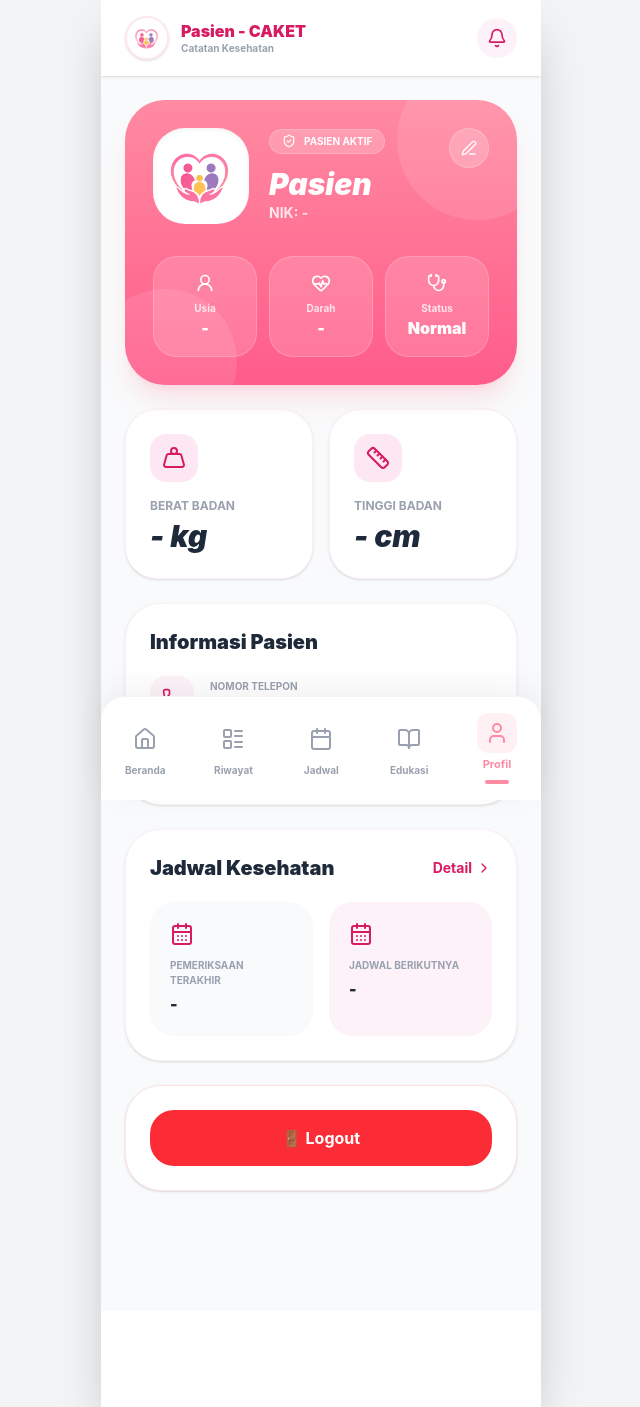
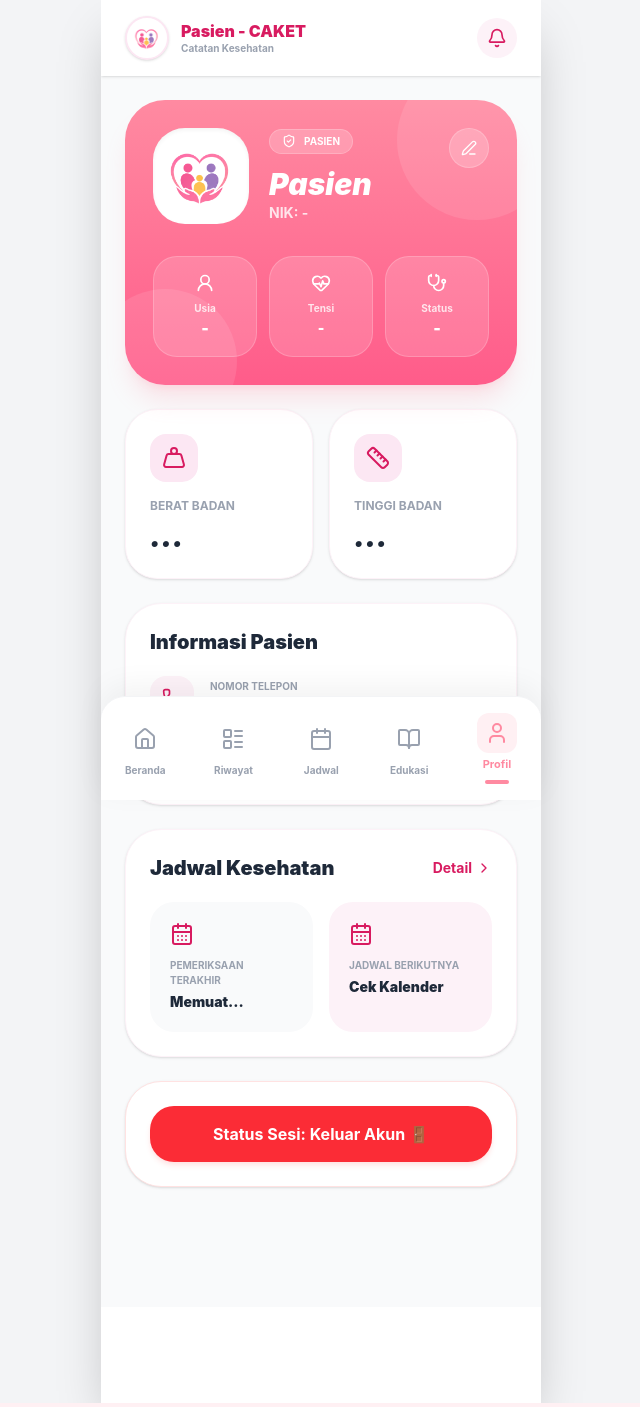
Before and after one commit to GithubFarelAlghazali/pasien-posyandu-digital, a React (Vite) app: page /profile in a window 1280 px wide. Shown: the whole page, without its empty margins (319-959 px from the left). Built offline with nearby package versions, Linux system fonts and the light colour scheme; no server answers; the database is empty; sample sign-in values are in the browser's storage.

Commit message:
feat: fetching data for profile-page

```diff
--- a/src/components/pages/ProfilePage.tsx
+++ b/src/components/pages/ProfilePage.tsx
@@ -1,22 +1,25 @@
-import {
-	Bell,
-	CalendarDays,
-	ChevronRight,
-	Edit3,
-	HeartPulse,
-	MapPin,
-	Phone,
-	Ruler,
-	ShieldCheck,
-	Stethoscope,
-	UserRound,
-	Weight,
-} from "lucide-react";
+import { Bell, CalendarDays, ChevronRight, Edit3, HeartPulse, MapPin, Phone, Ruler, ShieldCheck, Stethoscope, UserRound, Weight } from "lucide-react";
 import { motion } from "motion/react";
 import BottomNav from "@/src/components/organisms/BottomNav";
 import logoPosyandu from "@/src/assets/logo-posyandu.png";
 import { useEffect, useState } from "react";
 import { useNavigate } from "react-router-dom";
+import { useAuth } from "@/src/context/AuthContext"; // Mengambil sesi terpusat
+import { auth, db } from "@/src/services/firebase/config";
+import { signOut } from "firebase/auth";
+import { collection, query, where, onSnapshot, orderBy, limit } from "firebase/firestore";
+
+interface MedicalRecord {
+	beratBadan: number | null;
+	tinggiBadan: number | null;
+	gulaDarah: number | null;
+	tekananDarah?: {
+		sistolik: number | null;
+		distolik: number | null;
+	};
+	status_pertumbuhan: string;
+	waktuPemeriksaan?: string;
+}
 
 function hitungUsia(tanggalLahir: string) {
 	if (!tanggalLahir) return "-";
@@ -36,27 +39,58 @@ function hitungUsia(tanggalLahir: string) {
 
 export default function ProfilePage() {
 	const navigate = useNavigate();
+	const { user, userData } = useAuth(); // Ambil data profil live dari Firebase Context
+	const [record, setRecord] = useState<MedicalRecord | null>(null);
+	const [loadingRecord, setLoadingRecord] = useState(true);
 
-	const handleLogout = () => {
-		localStorage.removeItem("pasien");
-		localStorage.removeItem("pasienUser");
-		localStorage.removeItem("user");
-		localStorage.removeItem("currentUser");
+	// Tarik data pemeriksaan terakhir secara live dari koleksi healthRecord
+	useEffect(() => {
+		if (!user?.uid) return;
 
+		const q = query(collection(db, "healthRecord"), where("uid", "==", user.uid), orderBy("waktuPemeriksaan", "desc"), limit(1));
+
+		const unsubscribe = onSnapshot(
+			q,
+			(snapshot) => {
+				if (!snapshot.empty) {
+					setRecord(snapshot.docs[0].data() as MedicalRecord);
+				} else {
+					setRecord(null);
+				}
+				setRecordLoadingRecord(false);
+			},
+			(error) => {
+				console.error("Gagal memuat data rekam medis di profil:", error);
+				setLoadingRecord(false);
+			},
+		);
+
+		return () => unsubscribe();
+	}, [user]);
+
+	// Logout aman menggunakan Firebase Auth SDK resmi
+	const handleLogout = async () => {
+		try {
+			await signOut(auth);
 			navigate("/login");
+		} catch (error) {
+			console.error("Gagal melakukan proses logout:", error);
+		}
 	};
-	const [patient, setPatient] = useState<any>(null);
 
-	useEffect(() => {
-		const savedUser = localStorage.getItem("pasien");
-
-		if (savedUser) {
-			setPatient(JSON.parse(savedUser));
-		}
-	}, []);
+	// Helper merapikan tanggal pemeriksaan terformat lokal
+	const formatShortDate = (dateStr?: string) => {
+		if (!dateStr) return "-";
+		return new Date(dateStr).toLocaleDateString("id-ID", {
+			day: "numeric",
+			month: "short",
+			year: "numeric",
+		});
+	};
 
 	return (
 		<div className="bg-gray-50 min-h-screen pb-24">
+			{/* Navbar Header */}
 			<div className="bg-white px-6 py-4 flex justify-between items-center shadow-sm">
 				<div className="flex items-center gap-3">
 					<div className="w-11 h-11 rounded-full bg-white border-2 border-pink-100 p-1.5 flex items-center justify-center shadow-sm">
@@ -74,34 +108,25 @@ export default function ProfilePage() {
 			</div>
 
 			<div className="p-6 space-y-6">
-				<motion.div
-					initial={{ opacity: 0, y: 20 }}
-					animate={{ opacity: 1, y: 0 }}
-					className="pink-gradient rounded-[40px] p-7 text-white shadow-xl shadow-primary-pink/20 relative overflow-hidden"
-				>
+				{/* Kartu Profil Utama Sinematik */}
+				<motion.div initial={{ opacity: 0, y: 20 }} animate={{ opacity: 1, y: 0 }} className="pink-gradient rounded-[40px] p-7 text-white shadow-xl shadow-primary-pink/20 relative overflow-hidden">
 					<div className="absolute -right-10 -top-10 w-40 h-40 bg-white/10 rounded-full" />
 					<div className="absolute -left-8 -bottom-12 w-36 h-36 bg-white/10 rounded-full" />
 
 					<div className="relative flex justify-between items-start mb-8">
 						<div className="flex items-center gap-5">
-							<div className="w-24 h-24 bg-white rounded-[32px] p-3 flex items-center justify-center shadow-inner">
+							<div className="w-24 h-24 bg-white rounded-[32px] p-3 flex items-center justify-center shadow-inner bg-opacity-95">
 								<img src={logoPosyandu} alt="Logo CAKET" className="w-full h-full object-contain" />
 							</div>
 							<div>
 								<div className="bg-white/20 border border-white/20 px-3 py-1 rounded-full inline-flex items-center gap-2 mb-3">
 									<ShieldCheck className="w-3.5 h-3.5" />
-									<span className="text-[10px] font-bold uppercase">
-										{patient?.role || "Pasien Aktif"}
-									</span>
+									<span className="text-[10px] font-bold uppercase">{userData?.role || "Pasien"}</span>
 								</div>
 
-								<h1 className="text-3xl font-black italic leading-tight">
-									{patient?.nama || "Pasien"}
-								</h1>
+								<h1 className="text-3xl font-black italic leading-tight">{userData?.nama || "Pasien"}</h1>
 
-								<p className="text-white/80 text-sm font-bold">
-									NIK: {patient?.nik || "-"}
-								</p>
+								<p className="text-white/80 text-sm font-bold">NIK: {userData?.nik || "-"}</p>
 							</div>
 						</div>
 
@@ -110,57 +135,48 @@ export default function ProfilePage() {
 						</button>
 					</div>
 
+					{/* 3 Parameter Ringkasan Atas */}
 					<div className="grid grid-cols-3 gap-3 relative">
 						<div className="bg-white/15 border border-white/20 rounded-3xl p-4 text-center">
 							<UserRound className="w-5 h-5 mx-auto mb-2" />
 							<p className="text-[10px] font-bold opacity-80">Usia</p>
-							<p className="font-black">
-								{patient?.tanggalLahir ? hitungUsia(patient.tanggalLahir) : "-"}
-							</p>
+							<p className="font-black truncate">{userData?.tanggalLahir ? hitungUsia(userData.tanggalLahir) : "-"}</p>
 						</div>
 
 						<div className="bg-white/15 border border-white/20 rounded-3xl p-4 text-center">
 							<HeartPulse className="w-5 h-5 mx-auto mb-2" />
-							<p className="text-[10px] font-bold opacity-80">Darah</p>
-							<p className="font-black">-</p>
+							<p className="text-[10px] font-bold opacity-80">Tensi</p>
+							<p className="font-black text-sm pt-0.5">{record?.tekananDarah?.sistolik ? `${record.tekananDarah.sistolik}/${record.tekananDarah.distolik}` : "-"}</p>
 						</div>
 
 						<div className="bg-white/15 border border-white/20 rounded-3xl p-4 text-center">
 							<Stethoscope className="w-5 h-5 mx-auto mb-2" />
 							<p className="text-[10px] font-bold opacity-80">Status</p>
-							<p className="font-black">Normal</p>
+							<p className="font-black truncate">{record?.status_pertumbuhan || "-"}</p>
 						</div>
 					</div>
 				</motion.div>
 
+				{/* Parameter Antropometri Utama */}
 				<div className="grid grid-cols-2 gap-4">
-					<motion.div
-						initial={{ opacity: 0, y: 20 }}
-						animate={{ opacity: 1, y: 0 }}
-						transition={{ delay: 0.1 }}
-						className="bg-white rounded-[32px] p-6 border border-pink-50 shadow-sm"
-					>
+					<motion.div initial={{ opacity: 0, y: 20 }} animate={{ opacity: 1, y: 0 }} transition={{ delay: 0.1 }} className="bg-white rounded-[32px] p-6 border border-pink-50 shadow-sm">
 						<div className="w-12 h-12 rounded-2xl bg-pink-100 flex items-center justify-center mb-4">
 							<Weight className="text-secondary-pink" />
 						</div>
 						<p className="text-xs text-gray-400 font-bold uppercase mb-1">Berat Badan</p>
-						<p className="text-3xl font-black text-gray-800 italic">- kg</p>
+						<p className="text-3xl font-black text-gray-800 italic">{loadingRecord ? "..." : record ? `${record.beratBadan} kg` : "Belum ada"}</p>
 					</motion.div>
 
-					<motion.div
-						initial={{ opacity: 0, y: 20 }}
-						animate={{ opacity: 1, y: 0 }}
-						transition={{ delay: 0.2 }}
-						className="bg-white rounded-[32px] p-6 border border-pink-50 shadow-sm"
-					>
+					<motion.div initial={{ opacity: 0, y: 20 }} animate={{ opacity: 1, y: 0 }} transition={{ delay: 0.2 }} className="bg-white rounded-[32px] p-6 border border-pink-50 shadow-sm">
 						<div className="w-12 h-12 rounded-2xl bg-pink-100 flex items-center justify-center mb-4">
 							<Ruler className="text-secondary-pink" />
 						</div>
 						<p className="text-xs text-gray-400 font-bold uppercase mb-1">Tinggi Badan</p>
-						<p className="text-3xl font-black text-gray-800 italic">- cm</p>
+						<p className="text-3xl font-black text-gray-800 italic">{loadingRecord ? "..." : record ? `${record.tinggiBadan} cm` : "Belum ada"}</p>
 					</motion.div>
 				</div>
 
+				{/* Informasi Identitas Pasien */}
 				<div className="bg-white rounded-[36px] p-6 border border-pink-50 shadow-sm">
 					<h2 className="text-xl font-black text-gray-800 mb-5">Informasi Pasien</h2>
 
@@ -171,7 +187,7 @@ export default function ProfilePage() {
 							</div>
 							<div>
 								<p className="text-[10px] text-gray-400 font-bold uppercase">Nomor Telepon</p>
-								<p className="font-bold text-gray-800">{patient?.telepon || "-"}</p>
+								<p className="font-bold text-gray-800">{userData?.telepon || "-"}</p>
 							</div>
 						</div>
 
@@ -180,17 +196,18 @@ export default function ProfilePage() {
 								<MapPin className="w-5 h-5 text-secondary-pink" />
 							</div>
 							<div>
-								<p className="text-[10px] text-gray-400 font-bold uppercase">Alamat</p>
-								<p className="font-bold text-gray-800">{patient?.alamat || "-"}</p>
+								<p className="text-[10px] text-gray-400 font-bold uppercase">Alamat Domisili</p>
+								<p className="font-bold text-gray-800">{userData?.alamat || "-"}</p>
 							</div>
 						</div>
 					</div>
 				</div>
 
+				{/* Penanda Jadwal Log Kunjungan Klinis */}
 				<div className="bg-white rounded-[36px] p-6 border border-pink-50 shadow-sm">
 					<div className="flex justify-between items-center mb-5">
 						<h2 className="text-xl font-black text-gray-800">Jadwal Kesehatan</h2>
-						<button className="text-secondary-pink font-bold text-sm flex items-center gap-1">
+						<button onClick={() => navigate("/schedule")} className="text-secondary-pink font-bold text-sm flex items-center gap-1">
 							Detail <ChevronRight className="w-4 h-4" />
 						</button>
 					</div>
@@ -199,24 +216,23 @@ export default function ProfilePage() {
 						<div className="bg-gray-50 rounded-3xl p-5">
 							<CalendarDays className="text-secondary-pink w-6 h-6 mb-3" />
 							<p className="text-[10px] text-gray-400 font-bold uppercase mb-1">Pemeriksaan Terakhir</p>
-							<p className="font-black text-gray-800">-</p>
+							<p className="font-black text-gray-800 text-sm">{loadingRecord ? "Memuat..." : record ? formatShortDate(record.waktuPemeriksaan) : "Belum pernah diperiksa"}</p>
 						</div>
 
-						<div className="bg-pink-50 rounded-3xl p-5">
+						<div className="bg-pink-50 rounded-3xl p-5 cursor-pointer hover:bg-pink-100/40 transition-colors" onClick={() => navigate("/schedule")}>
 							<CalendarDays className="text-secondary-pink w-6 h-6 mb-3" />
 							<p className="text-[10px] text-gray-400 font-bold uppercase mb-1">Jadwal Berikutnya</p>
-							<p className="font-black text-gray-800">-</p>
+							<p className="font-black text-gray-800 text-sm">Cek Kalender</p>
 						</div>
 					</div>
 				</div>
 			</div>
+
+			{/* Tombol Logout Resmi SDK Keamanan */}
 			<div className="px-6 pb-6">
 				<div className="bg-white rounded-[36px] p-6 border border-red-100 shadow-sm">
-		<button
-			onClick={handleLogout}
-			className="w-full flex items-center justify-center gap-3 bg-red-500 hover:bg-red-600 text-white font-bold py-4 rounded-3xl transition-all"
-		>
-			🚪 Logout
+					<button onClick={handleLogout} className="w-full flex items-center justify-center gap-3 bg-red-500 hover:bg-red-600 text-white font-bold py-4 rounded-3xl transition-all shadow-md shadow-red-100">
+						Status Sesi: Keluar Akun 🚪
 					</button>
 				</div>
 			</div>
```
Lines whose indentation alone changed are shown as unchanged.
